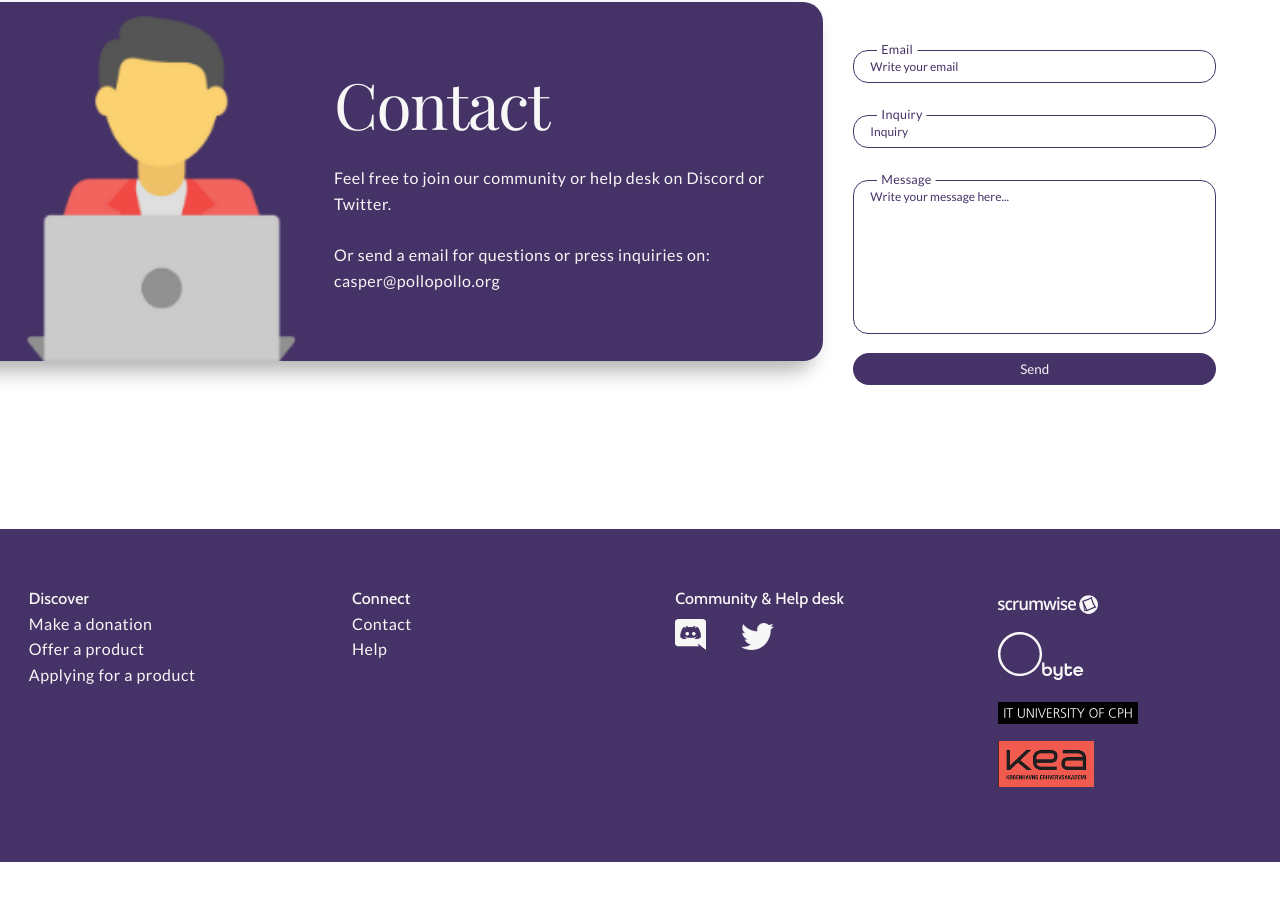
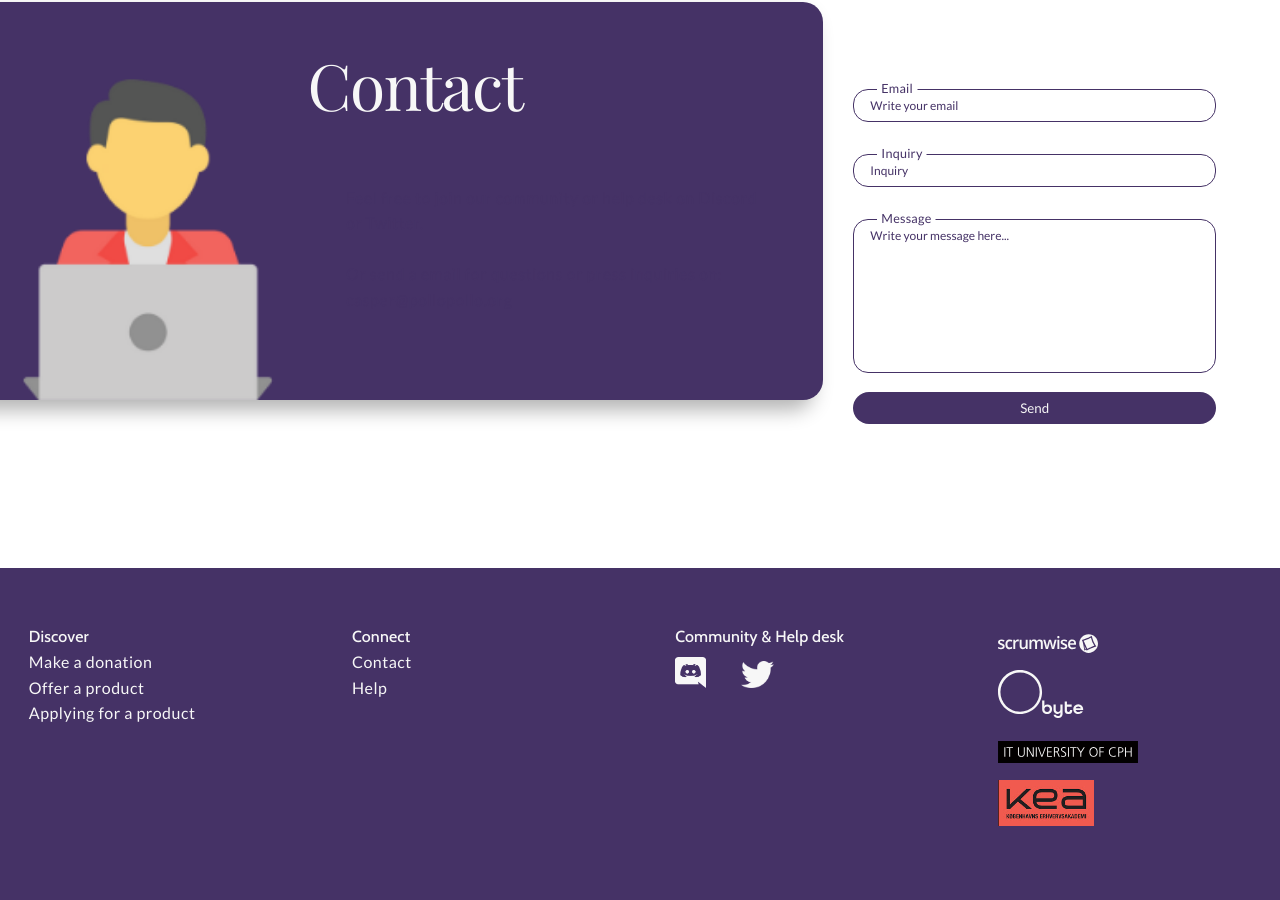
Before and after one commit to subangiv/oral_exam_finale, a React (Create React App) app: page / in a window 1280 px wide. Shown: the part 1515-2415 px from the top of the page. Before the commit the page ends 2377 px from the top, so only its background shows below. Built offline with nearby package versions, Linux system fonts and the light colour scheme.

Commit message:
added styles for h1

```diff
--- a/src/components/contact_page/ContactPage.js
+++ b/src/components/contact_page/ContactPage.js
@@ -2,7 +2,6 @@ import React from "react";
 import styles from "./ContactPage.module.scss";
 import ContactForm from "../contact_form/ContactForm";
 import FigureforBanner from "../../assets/images/contact_figure.png";
-import { ReactSVG } from "react-svg";
 import { useMediaQuery } from "react-responsive";
 
 export default function ContactPage(props) {
@@ -11,9 +10,10 @@ export default function ContactPage(props) {
   const Title = () => {
     return <h1 className="display-1">Contact</h1>;
   };
-  const Text = () => {
+
+  const Text = (props) => {
     return (
-      <p>
+      <p className={props.className}>
         Feel free to join our community or help desk on Discord or Twitter.
         <br />
         <br />
@@ -22,28 +22,17 @@ export default function ContactPage(props) {
       </p>
     );
   };
+
   return (
     <main className={styles.contactPage}>
       <div className={styles.leftColumnWrapper}>
-        {!isDeskTop && <Title />}
+        {!isDeskTop && <Title style={{ marginBottom: "2vw" }} />}
         <div className={styles.bannerWrapper}>
           <img src={FigureforBanner} alt="figure with computer" />
-          {/* <ReactSVG
-            src={FigureforBanner}
-            afterInjection={(error, svg) => {
-              if (error) {
-                console.error(error);
-                return;
-              }
-            }}
-            beforeInjection={(svg) => {
-              svg.classList.add("contactFigure");
-            }}
-          /> */}
           {isDeskTop ? (
             <div>
               <Title />
-              <Text />
+              <Text className={styles.contactTextWrapper} />
             </div>
           ) : null}
         </div>
--- a/src/components/contact_page/ContactPage.module.scss
+++ b/src/components/contact_page/ContactPage.module.scss
@@ -13,6 +13,14 @@
     margin-bottom: 2vw;
   }
 }
+
+.leftColumnWrapper {
+  .contactTextWrapper {
+    color: $primary;
+    text-align: left;
+    padding: 3vw 3vw;
+  }
+}
 .bannerWrapper {
   display: flex;
   flex-wrap: wrap;
@@ -25,11 +33,6 @@
   -webkit-box-shadow: -10px 10px 20px 0px rgba(0, 0, 0, 0.3);
   -moz-box-shadow: -10px 10px 20px 0px rgba(0, 0, 0, 0.3);
   box-shadow: -10px 10px 20px 0px rgba(0, 0, 0, 0.3);
-}
-.contactTextWrapper {
-  color: $primary;
-  text-align: left;
-  padding: 3vw 3vw;
 }
 
 @media (min-width: $max-s) {
@@ -63,6 +66,9 @@
     & h1 {
       font-size: 4rem;
     }
+  }
+  .contactTextWrapper {
+    color: $light;
   }
 
   .leftColumnWrapper {
```
